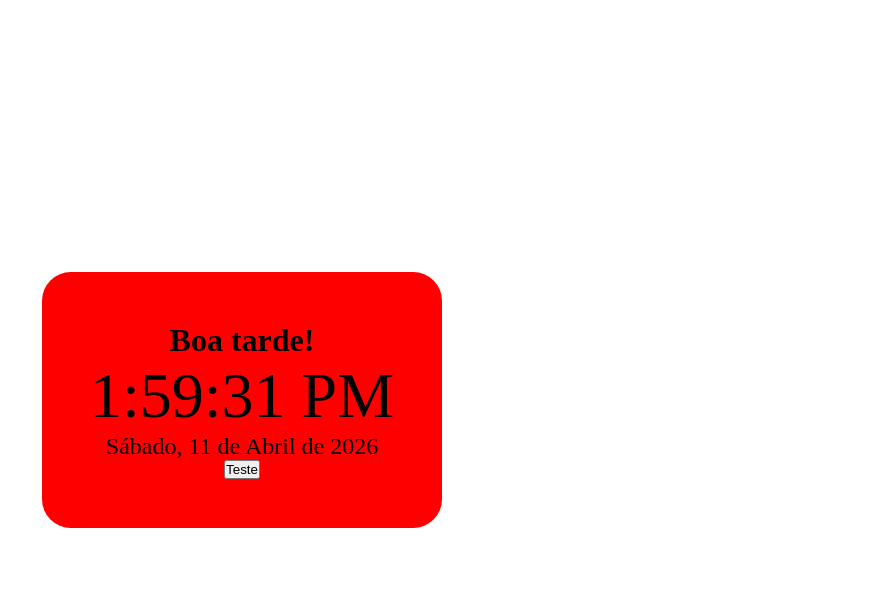
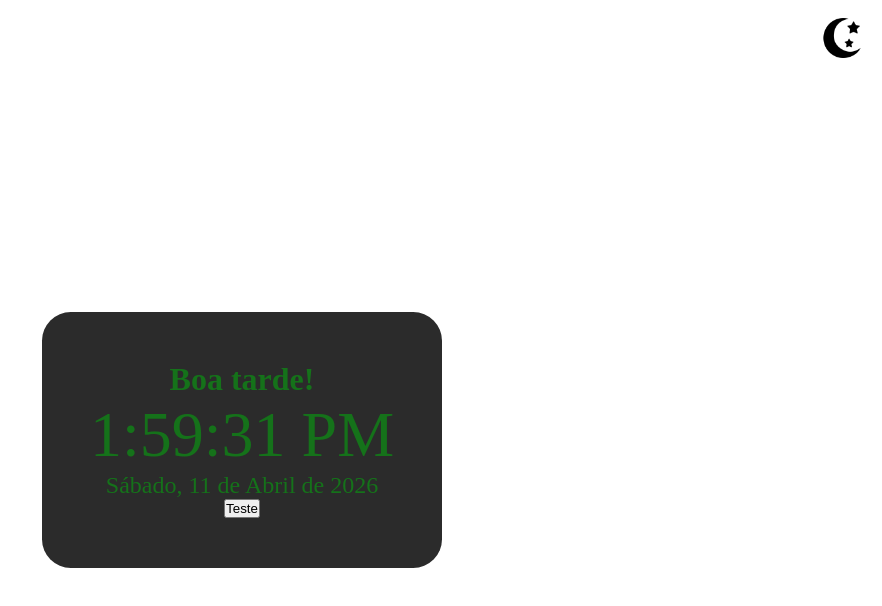
Before and after one commit to mateus-pereira1/Projetos, a plain HTML site: page javascript/proj001_relogio/index.html in a window 1280 px wide. Shown: the whole page, without its empty margins (398-1280 px from the left). Drawn offline with Linux system fonts and the light colour scheme.

Commit message:
Função Tema.
Adicionada a função para alternar entre tema claro e escuro.

```diff
--- a/javascript/proj001_relogio/assets/scripts/index.js
+++ b/javascript/proj001_relogio/assets/scripts/index.js
@@ -2,6 +2,9 @@
 let display = window.document.getElementById("display");
 let saudacao = window.document.getElementById("saudacao");
 let data = window.document.getElementById("data");
+let toggleButton = window.document.getElementById("toggleButton");
+let imagem = window.document.getElementById("imagem");
+let escolhaTema = false;
 
 //Variáveis para os dias da semana e os meses
 let diasSemana = ["Domingo", "Segunda", "Terça", "Quarta", "Quinta", "Sexta", "Sábado"];
@@ -64,3 +67,20 @@ function mostraSaudacao(hora){
         return saudacao.innerText = `Boa noite!`;
     }
 }
+
+//FUnção que adiciona botão para troca de tema entre claro e escuro
+function tema(){
+
+    if( escolhaTema === false){
+        imagem.src = "assets/images/brilho.png";
+
+        document.body.classList.add('dark-theme');
+        escolhaTema = true;
+    } else{
+        document.body.classList.remove('dark-theme');
+        imagem.src = "assets/images/forma-de-fase-da-lua-crescente-com-duas-estrelas.png";
+        escolhaTema = false;
+    }
+
+
+}
--- a/javascript/proj001_relogio/assets/styles/style.css
+++ b/javascript/proj001_relogio/assets/styles/style.css
@@ -1,14 +1,47 @@
+:root{
+    --corDeFundo: #fff;
+    --corTexto: #137918e7;
+    --corDisplay: rgba(27, 26, 26, 0.925);
+}
+
+body.dark-theme{
+    --corDeFundo: rgba(27, 26, 26, 0.925);
+    --corTexto: #000;
+    --corDisplay: #fff;
+}
+
 body{
     display: flex;
-    align-items: center;
     height: 100vh;
+    flex-direction: column;
+    background-color: var(--corDeFundo);
+    color: var(--corTexto);
+}
 
+header{
+    align-self: flex-end;
 }
+
+header > button{
+    width: 4em;
+    height: 4em;
+    margin: 1em;
+    background: none;
+    border: none;
+}
+
+img{
+    width: 3em;
+    height: 3em;
+    margin: auto;
+}
+
+
 
 main{
     display: flex;
     margin: auto;
-    background-color: red;
+    background-color: var(--corDisplay);
     width: 25em;
     height: 16em;
     text-align: center;
--- a/javascript/proj001_relogio/index.html
+++ b/javascript/proj001_relogio/index.html
@@ -9,7 +9,9 @@
     <link rel="shortcut icon" href="assets/images/relogio.png" type="image/x-icon">
 </head>
 <body>
-
+    <header>
+        <button type="button" id="toggleButton" onclick="tema()"><img src="assets/images/forma-de-fase-da-lua-crescente-com-duas-estrelas.png" alt="" id="imagem"></button>
+    </header>
     <main>
         <div>
             <h1 id="saudacao"></h1>
```
Also changed, not shown: javascript/proj001_relogio/assets/fonts/seteSegmentos/Seven Segment.ttf (added), javascript/proj001_relogio/assets/images/brilho.png (added), javascript/proj001_relogio/assets/images/forma-de-fase-da-lua-crescente-com-duas-estrelas.png (added).
